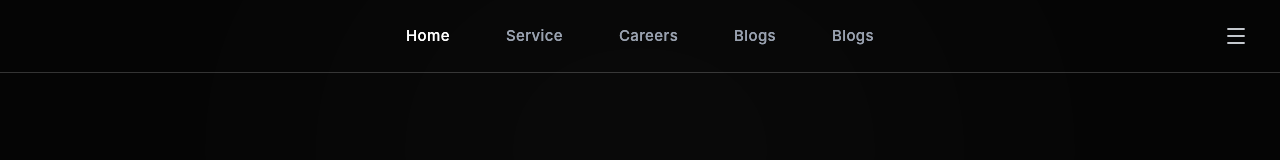
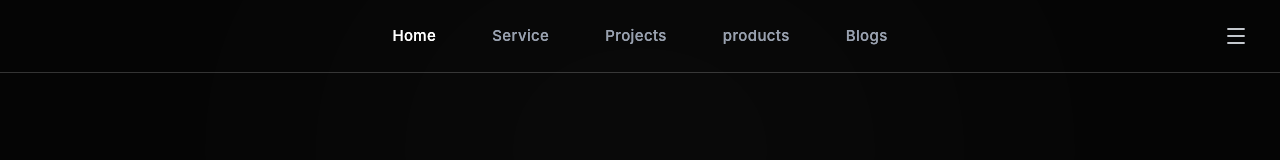
Before and after one commit to Maneeshaprabha/roofing, a Next.js app: page /services in a window 1280 px wide. Shown: the top 160 px of the page. Built offline with nearby package versions, Linux system fonts and the light colour scheme.

Commit message:
feat: update Navbar links to replace Careers with Projects and Products

```diff
--- a/src/components/Navbar.tsx
+++ b/src/components/Navbar.tsx
@@ -35,8 +35,8 @@ export default function Navbar() {
         <div className="hidden md:flex gap-14 font-medium text-[15px] tracking-wide">
           <a href="./" className="text-white">Home</a>
           <a href="services" className="text-gray-400 hover:text-white transition-colors">Service</a>
-          <a href="careers" className="text-gray-400 hover:text-white transition-colors">Careers</a>
-          <a href="blogs" className="text-gray-400 hover:text-white transition-colors">Blogs</a>
+          <a href="projects" className="text-gray-400 hover:text-white transition-colors">Projects</a>
+          <a href="products" className="text-gray-400 hover:text-white transition-colors">products</a>
           <a href="blogs" className="text-gray-400 hover:text-white transition-colors">Blogs</a>
         </div>
 
```
